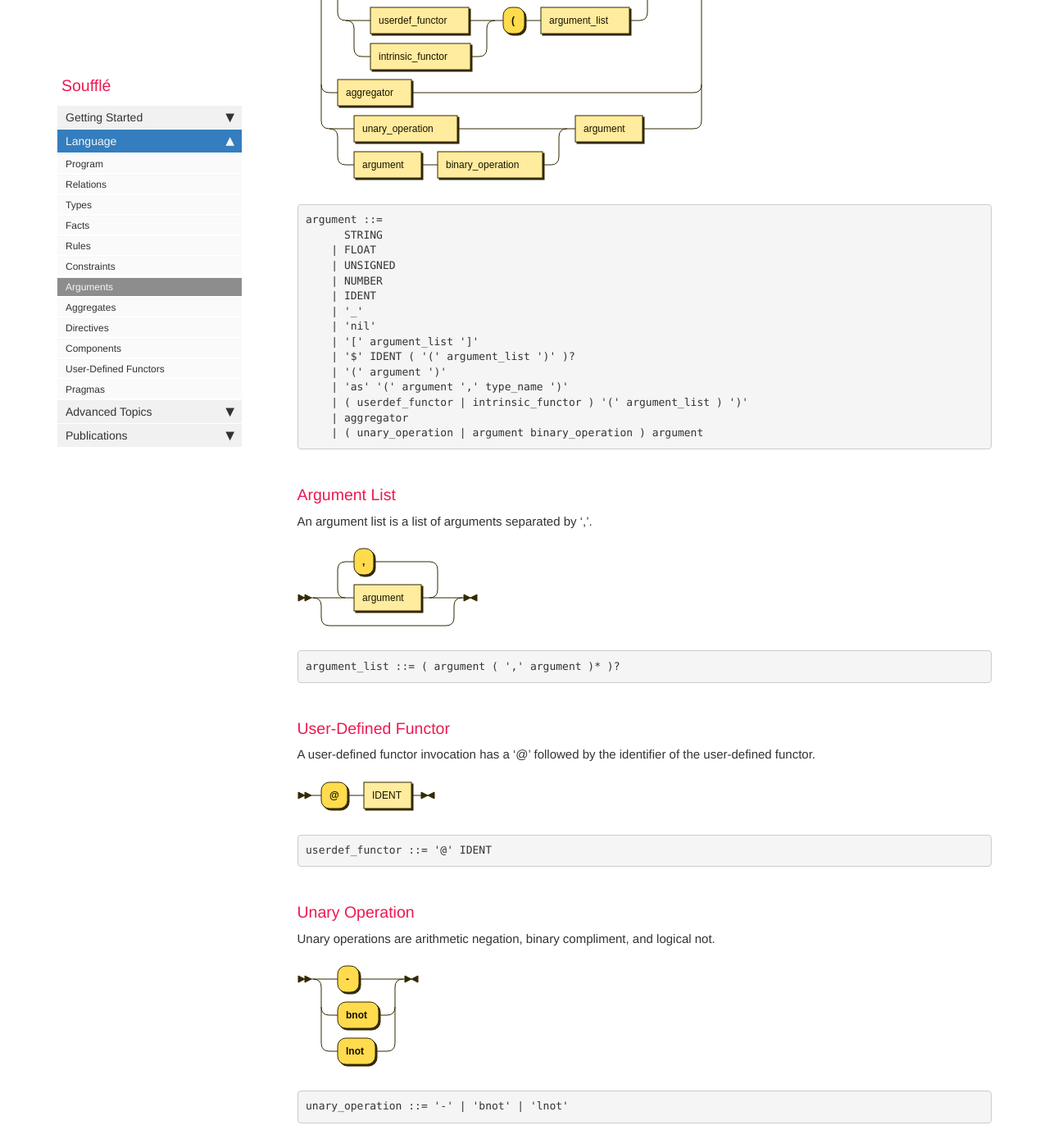
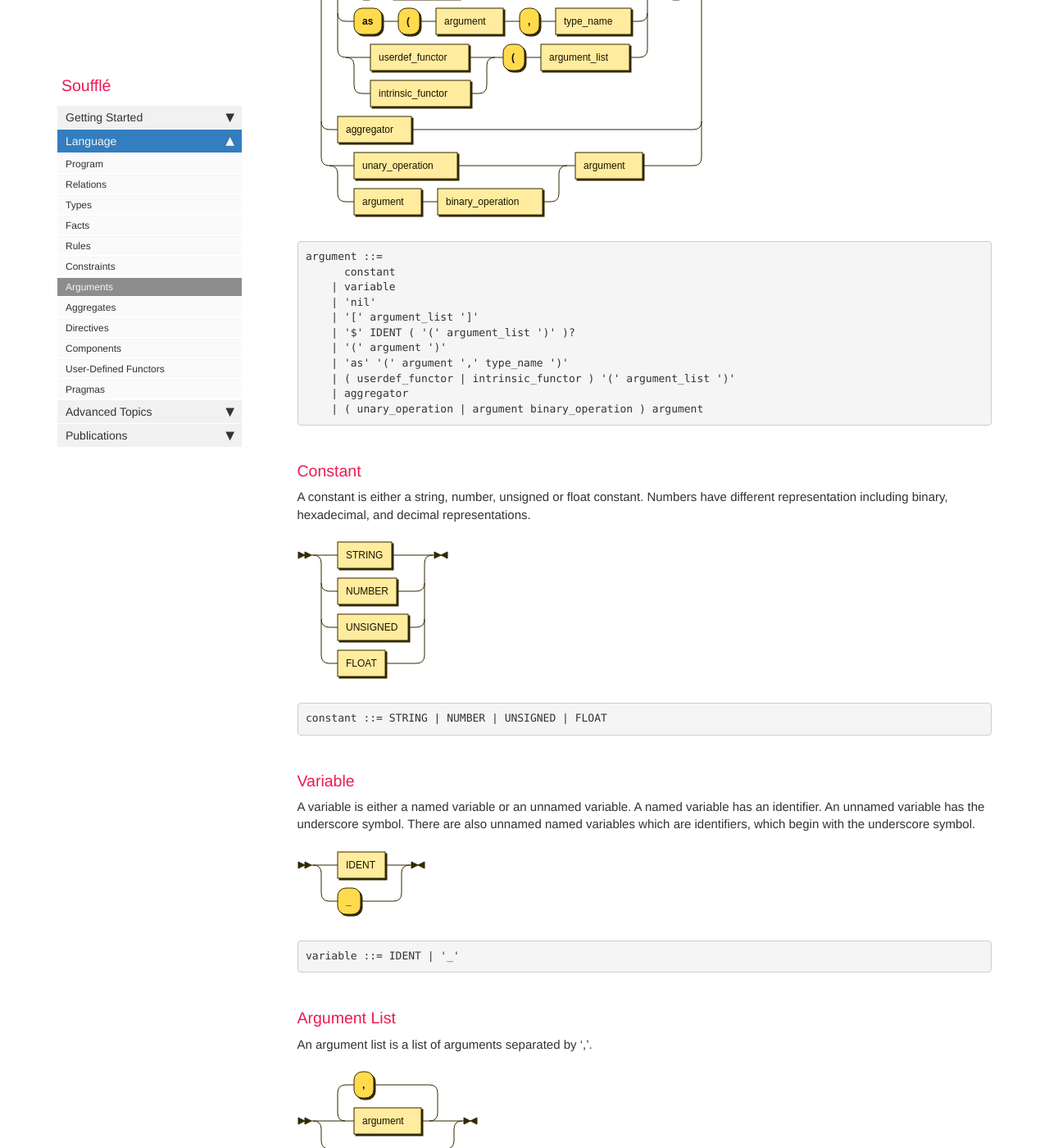
Before and after one commit to souffle-lang/souffle-lang.github.io, a Jekyll site: the page built from pages/docs/arguments.md, in a window 1280 px wide and 1400 px high, scrolled down 4011 px. Shown: the whole window at 82% size. Built offline with Jekyll 4.4.1, drawn with Linux system fonts in a browser that asks for light colours; comment, search, counter and statistics services are not loaded.

Commit message:
Update arguments.md

````diff
--- a/pages/docs/arguments.md
+++ b/pages/docs/arguments.md
@@ -149,20 +149,36 @@ Arguments define values for predicates. They can be constants, (unnamed) variabl
 
 ```ebnf
 argument ::=
-      STRING
-    | FLOAT
-    | UNSIGNED
-    | NUMBER
-    | IDENT
-    | '_'
+      constant
+    | variable
     | 'nil'
     | '[' argument_list ']'
     | '$' IDENT ( '(' argument_list ')' )?
     | '(' argument ')'
     | 'as' '(' argument ',' type_name ')'
-    | ( userdef_functor | intrinsic_functor ) '(' argument_list ) ')'
+    | ( userdef_functor | intrinsic_functor ) '(' argument_list ')'
     | aggregator
     | ( unary_operation | argument binary_operation ) argument
+```
+
+### Constant
+
+A constant is either a string, number, unsigned or float constant. Numbers have different representation including binary, hexadecimal, and decimal representations.
+
+![Constant](https://souffle-lang.github.io/img/constant.svg)
+
+```ebnf
+constant ::= STRING | NUMBER | UNSIGNED | FLOAT
+```
+
+### Variable
+
+A variable is either a named variable or an unnamed variable. A named variable has an identifier. An unnamed variable has the underscore symbol. There are also unnamed named variables which are identifiers, which begin with the underscore symbol.
+
+![Variable](https://souffle-lang.github.io/img/variable.svg)
+
+```ebnf
+variable ::= IDENT | '_'
 ```
 
 ### Argument List
````
